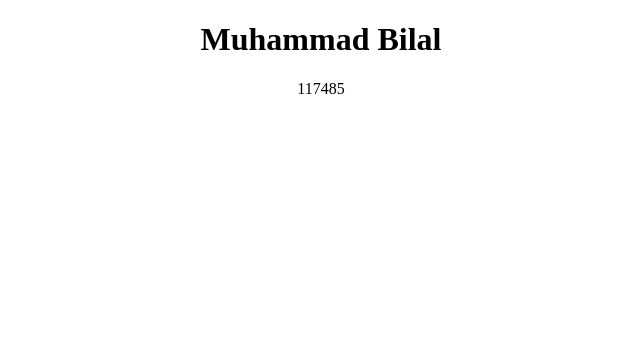
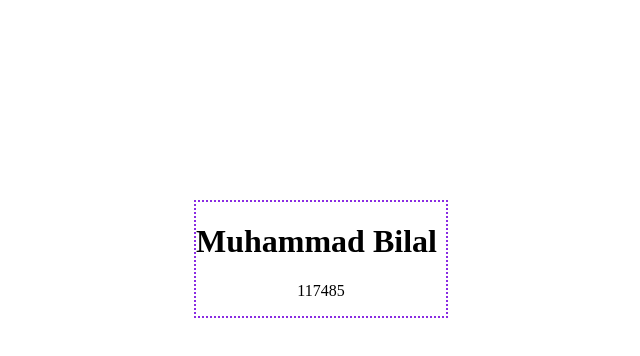
Before and after one commit to Bilal2558/js, a plain HTML site: page index.html in a window 1280 px wide. Shown: the whole page, without its empty margins (319-959 px from the left). Drawn offline with Linux system fonts and the light colour scheme.

Commit message:
Update index.html

```diff
--- a/index.html
+++ b/index.html
@@ -3,17 +3,29 @@
 <head>
     <meta charset="UTF-8">
     <meta name="viewport" content="width=device-width, initial-scale=1.0">
-    <title>Document</title>
+    <title>Javascript</title>
+    <style>
+       div  {
+
+  width: 250px;
+  margin: auto;
+  margin-top: 25vh;
+  border: 2px dotted blueviolet;
+}
+p{
+    text-align: center;
+}
+    </style>
 </head>
 <body>
-    <div style="text-align: center;">
+    <div >
     <h1> Muhammad Bilal</h1>
     <p> 117485</p>
 </div>
 
 
 
-<script src="aap.js">
+<script src="">
 </script>
 </body>
 </html>
```
